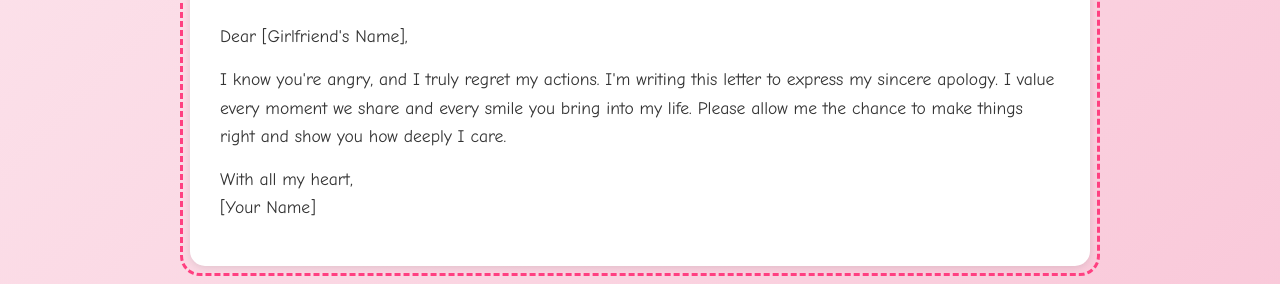
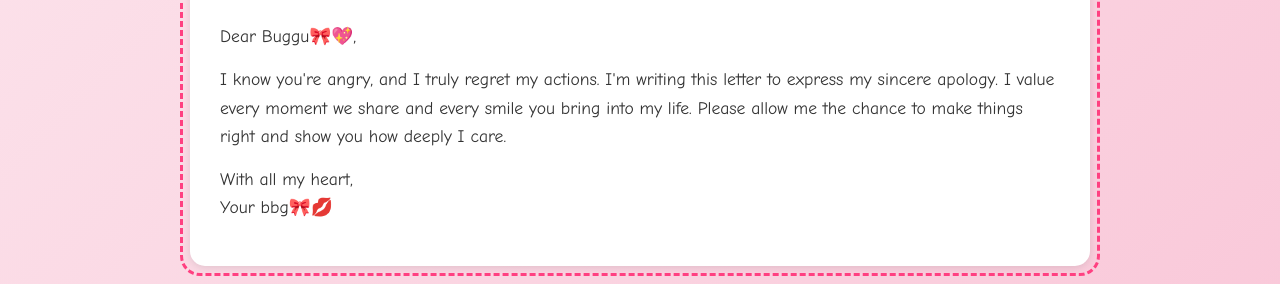
Before and after one commit to shiv4m7/shiv4mxbuggu, a plain HTML site: page index.html in a window 1280 px wide. Shown: the part 287-571 px from the top of the page. Drawn offline with Linux system fonts and the light colour scheme.

Commit message:
Update index.html

```diff
--- a/index.html
+++ b/index.html
@@ -112,13 +112,13 @@
     <!-- Letter Section -->
     <section class="section letter">
       <h2>A Letter to You</h2>
-      <p>Dear [Girlfriend's Name],</p>
+      <p>Dear Buggu🎀💖,</p>
       <p>
         I know you're angry, and I truly regret my actions. I'm writing this letter to express my sincere apology.
         I value every moment we share and every smile you bring into my life. Please allow me the chance to make things right
         and show you how deeply I care.
       </p>
-      <p>With all my heart,<br>[Your Name]</p>
+      <p>With all my heart,<br>Your bbg🎀💋</p>
     </section>
     <!-- Poem Section -->
     <section class="section poem">
```
